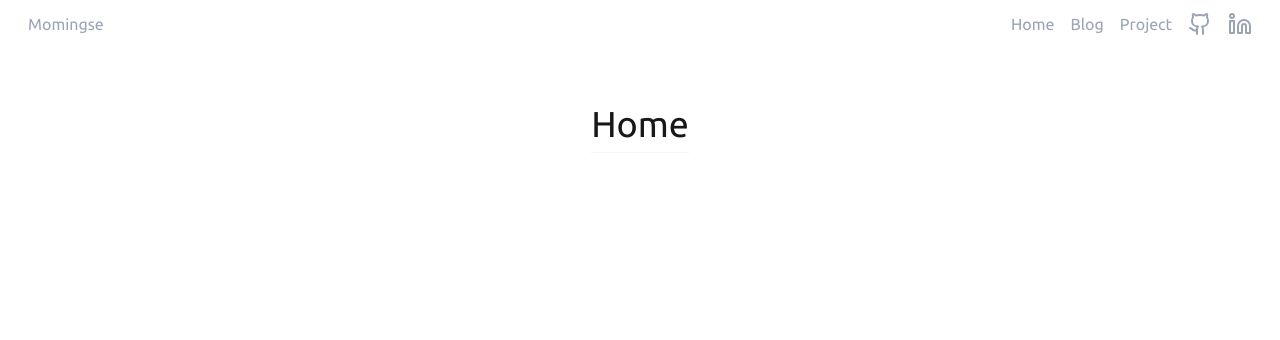
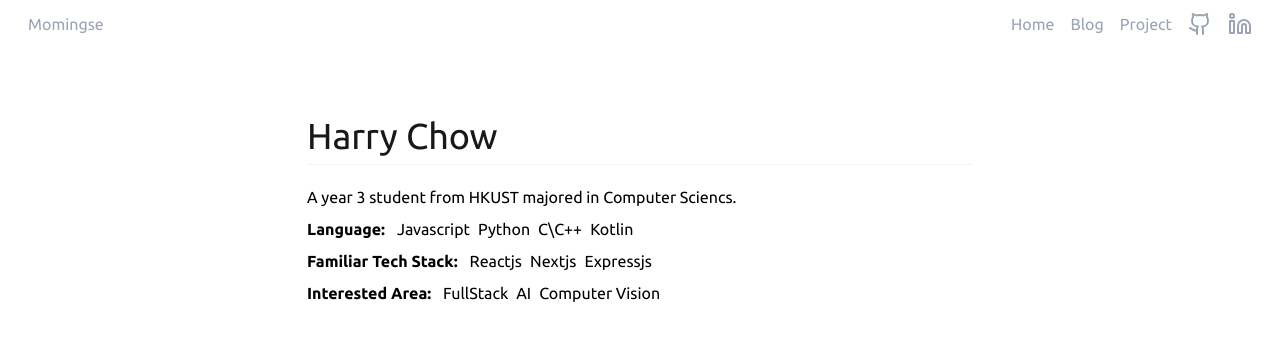
Before and after one commit to momingse/simple-blog, a React (Vite) app: page / in a window 1280 px wide. Shown: the top 340 px of the page. Built offline with nearby package versions, Linux system fonts and the light colour scheme; what tailwind-highlightjs would draw is missing.

Commit message:
feat: add home page

```diff
--- a/src/pages/Home.tsx
+++ b/src/pages/Home.tsx
@@ -1,7 +1,69 @@
-export default function Home() {
+import { SSR } from "./Project";
+
+type HomeInfo = {
+  name: string;
+  descipion: string;
+  languages: string[];
+  mainTechStack: string[];
+  interestedArea: string[];
+};
+
+type HomeProps = {
+  homeInfo: HomeInfo;
+};
+
+const Home: SSR<HomeProps> = ({ homeInfo }) => {
+  const { name, descipion, languages, mainTechStack, interestedArea } =
+    homeInfo;
+
   return (
-    <div className="flex justify-center">
-      <h1 className="font-light text-4xl text-zinc-900">Home</h1>
+    <div className="flex flex-col max-w-[666px] pt-3 font-b m-auto gap-2">
+      <h1 className="font-light text-4xl text-zinc-900">{name}</h1>
+      <div>{descipion}</div>
+      <div>
+        <span className="font-bold">Language: </span>
+        {languages.map((language) => {
+          return (
+            <span key={language} className="pl-2">
+              {language}
+            </span>
+          );
+        })}
+      </div>
+      <div>
+        <span className="font-bold">Familiar Tech Stack: </span>
+        {mainTechStack.map((tech) => {
+          return (
+            <span key={tech} className="pl-2">
+              {tech}
+            </span>
+          );
+        })}
+      </div>
+      <div>
+        <span className="font-bold">Interested Area: </span>
+        {interestedArea.map((area) => {
+          return (
+            <span key={area} className="pl-2">
+              {area}
+            </span>
+          );
+        })}
+      </div>
     </div>
   );
-}
+};
+
+Home.getInitialProps = () => {
+  return {
+    homeInfo: {
+      name: "Harry Chow",
+      descipion: "A year 3 student from HKUST majored in Computer Sciencs.",
+      languages: ["Javascript", "Python", "C\\C++", "Kotlin"],
+      mainTechStack: ["Reactjs", "Nextjs", "Expressjs"],
+      interestedArea: ["FullStack", "AI", "Computer Vision"],
+    },
+  } as HomeProps;
+};
+
+export default Home;
```
